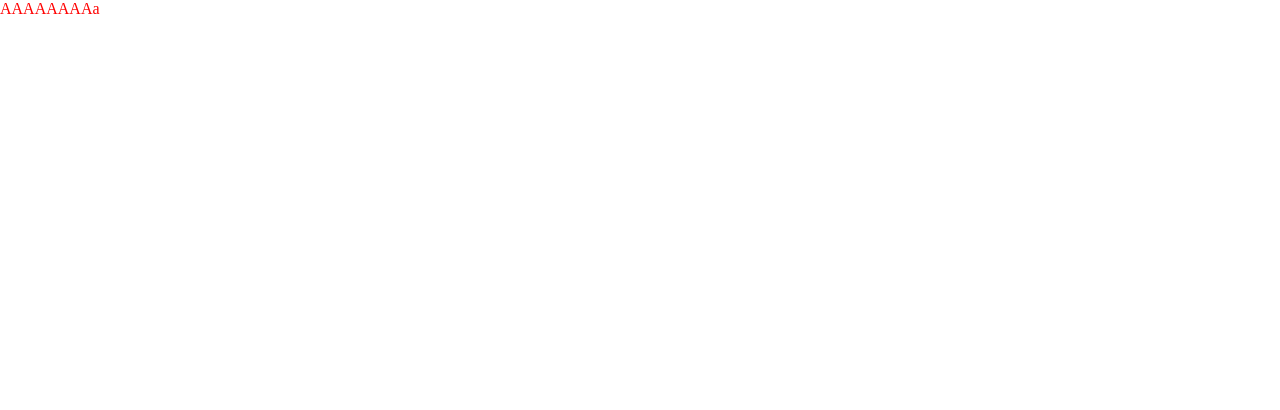
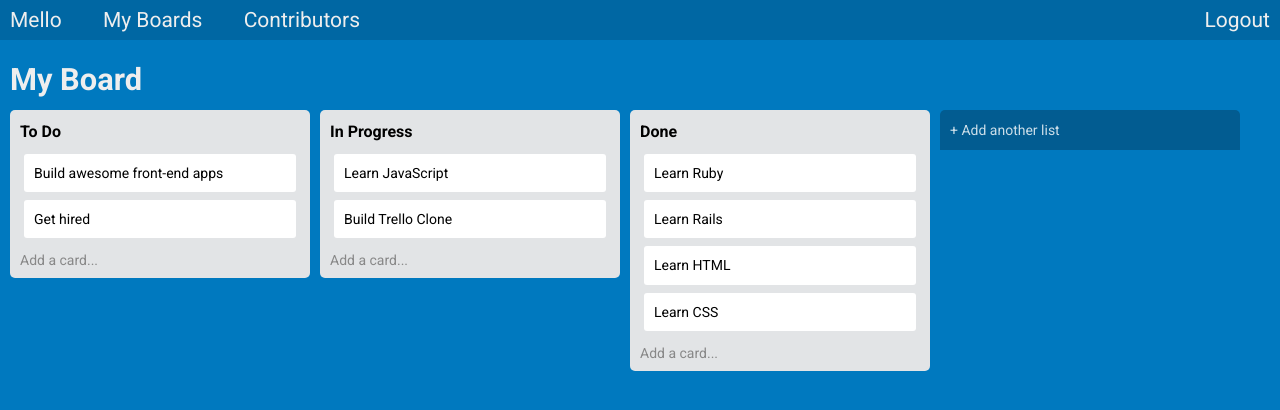
Before and after one commit to R-Currie/mello, a plain HTML site: page index.html in a window 1280 px wide. Drawn offline with nearby package versions, Linux system fonts and the light colour scheme.

Commit message:
Styled mockup, not functional

```diff
--- a/assets/styles.css
+++ b/assets/styles.css
@@ -1,3 +1,171 @@
-body{
-    color: red;
+*,
+*::after,
+*::before {
+  box-sizing: border-box;
 }
+
+html,
+body,
+.ui {
+  margin: 0;
+  padding: 0;
+  height: 100%;
+}
+
+body {
+  font-family: 'Roboto';
+  font-size: 14px;
+  line-height: 1.3em;
+}
+
+.ui {
+  background-color: #0079bf;
+  color: #eee;
+}
+
+nav {
+  background-color: #0067a3;
+  display: flex;
+  justify-content: space-between;
+  align-items: center;
+  font-size: 1.5em;
+  padding: 10px;
+  height: 40px;
+}
+
+nav a,
+nav a:visited,
+nav button {
+  text-decoration: inherit;
+  color: inherit;
+  background-color: unset;
+  cursor: pointer;
+  user-select: none;
+}
+
+nav a:focus,
+nav a:visited:focus,
+nav button:focus {
+  outline: white auto 5px;
+  outline-color: white;
+  outline-style: auto;
+  outline-width: 5px;
+}
+
+.nav--left {
+  display: flex;
+  justify-content: space-between;
+  width: 350px;
+  max-width: 75%;
+}
+
+  header {
+    font-size: 1.1em;
+    height: 40px;
+    padding: 10px;
+  }
+
+  .container{
+      display:flex;
+      overflow-x: auto;
+      height: calc(100%-80px);
+  }
+
+  .container > * {
+    flex: 0 0 auto;
+    margin-left: 10px;
+  }
+
+  .list {
+    width: 300px;
+    height: calc(100% - 10px - 17px);
+    margin-top: 30px;
+  }
+
+  .list > * {
+    background-color: #e2e4e6;
+    color: #333;
+    padding: 0 10px;
+  }
+
+  .list.add > button {
+    height: 40px;
+    text-align: left;
+    background-color: #025c91;
+    font-weight: 100;
+    color: #ffffffcc;
+  }
+
+  .list.add > button:focus {
+    outline: white auto 5px;
+    outline-offset: -5px;
+  }
+
+  .list header,
+  .list.add > button {
+    width: 100%;
+    border-top-left-radius: 5px;
+    border-top-right-radius: 5px;
+    cursor: pointer;
+  }
+
+  .list:not(.add) > header > button {
+    width: 100%;
+    margin-top: 4px;
+    line-height: 36px;
+    font-size: 16px;
+    font-weight: bold;
+    text-align: left;
+    cursor: pointer;
+  }
+
+  .list:not(.add) > button:last-child {
+    display: block;
+    outline-offset: -5px;
+    width: 100%;
+    text-align: left;
+    line-height: 36px;
+    border-bottom-left-radius: 5px;
+    border-bottom-right-radius: 5px;
+    color: #888;
+    cursor: pointer;
+  }
+
+  .list ul {
+    list-style: none;
+    margin: 0;
+    max-height: calc(100% - 36px - 36px);
+    overflow-y: auto;
+  }
+
+  .list li {
+    cursor: pointer;
+    white-space: pre-wrap;
+  }
+
+  .list li > button {
+    width: calc(100% - 8px);
+    margin: 4px;
+    padding: 10px;
+    text-align: left;
+    cursor: pointer;
+    height: 100%;
+    background-color: #fff;
+    border-radius: 3px;
+  }
+
+  .hidden {
+    visibility: hidden;
+  }
+
+  button {
+    display: inline;
+    border: none;
+    padding: 0;
+    margin: 0;
+    font-family: inherit;
+    font-size: inherit;
+    line-height: inherit;
+    -webkit-appearance: none;
+    background-color: inherit;
+  }
--- a/index.html
+++ b/index.html
@@ -16,6 +16,50 @@
     <title>Mello</title>
   </head>
   <body>
-      AAAAAAAAa
+      <div class="ui">
+          <nav>
+              <div class="nav--left">
+                  <span>Mello</span>
+                  <a href="#">My Boards</a>
+                  <a href="#">Contributors</a>
+              </div>
+              <div class="nav--right">
+                  <a href="#">Logout</a>
+              </div>
+          </nav>
+
+          <header><h1>My Board</h1></header>
+          <div class="container">
+            <div class="list">
+                <header><button>To Do</button></header>
+                <ul>
+                  <li><button>Build awesome front-end apps</button></li>
+                  <li><button>Get hired</button></li>
+                </ul>
+                <button>Add a card...</button>
+              </div>
+              <div class="list">
+                <header><button>In Progress</button></header>
+                <ul>
+                  <li><button>Learn JavaScript</button></li>
+                  <li><button>Build Trello Clone</button></li>
+                </ul>
+                <button>Add a card...</button>
+              </div>
+              <div class="list">
+                <header><button>Done</button></header>
+                <ul>
+                  <li><button>Learn Ruby</button></li>
+                  <li><button>Learn Rails</button></li>
+                  <li><button>Learn HTML</button></li>
+                  <li><button>Learn CSS</button></li>
+                </ul>
+                <button>Add a card...</button>
+              </div>
+              <div class="list add">
+                <button>+ Add another list</button>
+              </div>
+          </div>
+      </div>
   </body>
 </html>
```
